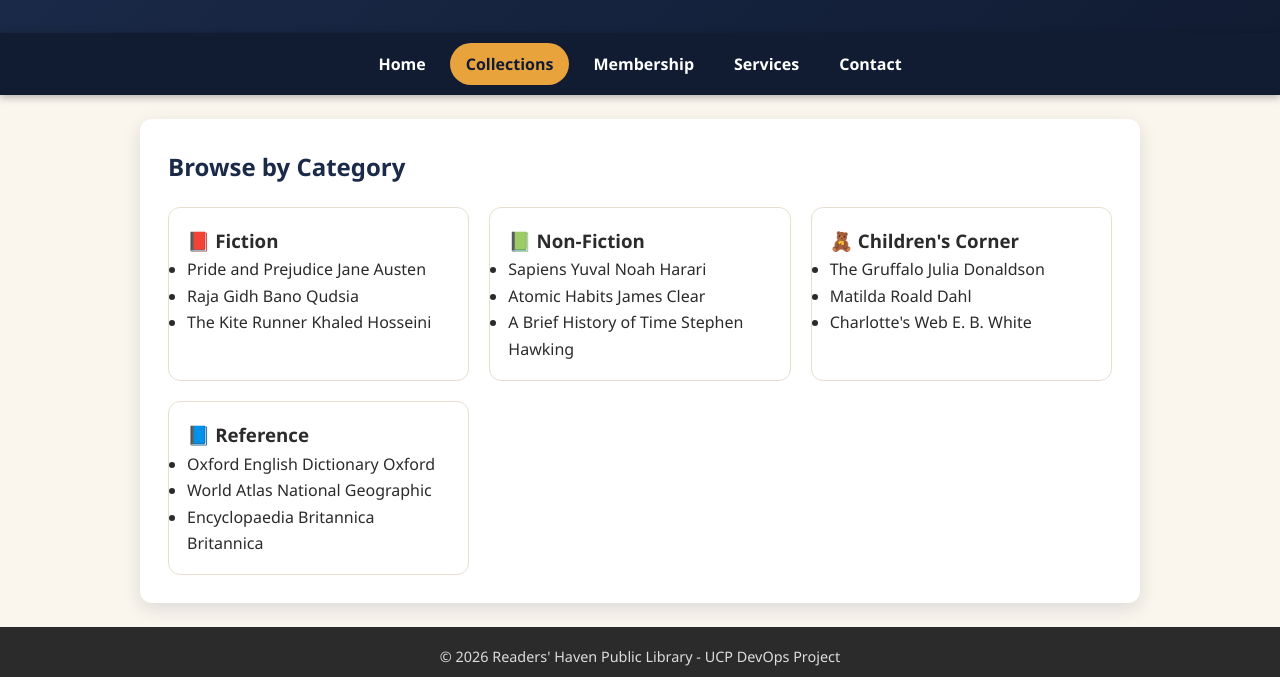
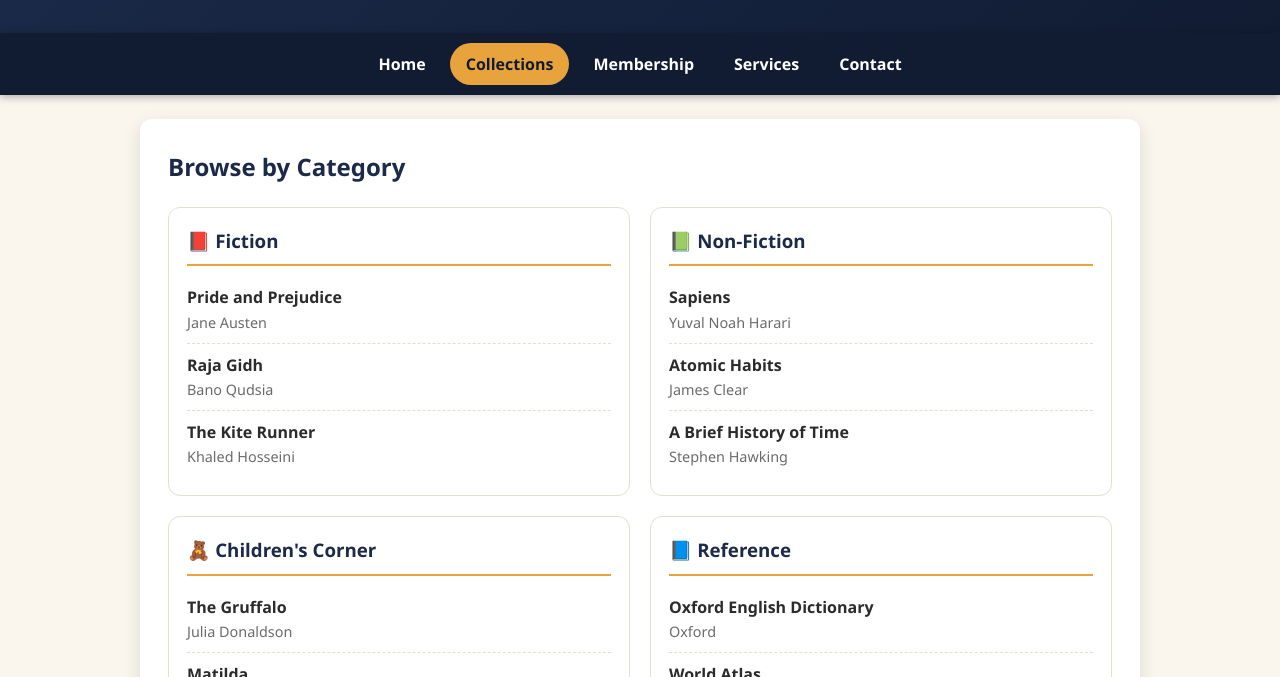
Before and after one commit to Devops-7th/readers-haven-library, a website: page src/collections.html in a window 1280 px wide. Shown: the part 123-800 px from the top of the page. Drawn offline with Linux system fonts and the light colour scheme.

Commit message:
style(collections): add category card styles

```diff
--- a/styles/style.css
+++ b/styles/style.css
@@ -228,3 +228,40 @@ footer {
     font-size: 1.4rem;
   }
 }
+/* ===== Collections Page (Member 1 - Ali Imtiaz) ===== */
+.collections-page .grid-container {
+  grid-template-columns: repeat(2, 1fr);
+}
+
+.collections-page .card h3 {
+  color: var(--navy);
+  border-bottom: 2px solid var(--amber);
+  padding-bottom: 8px;
+  margin-bottom: 10px;
+}
+
+.collections-page .card ul {
+  list-style: none;
+}
+
+.collections-page .card li {
+  padding: 8px 0;
+  border-bottom: 1px dashed var(--border);
+  font-weight: 600;
+}
+
+.collections-page .card li:last-child {
+  border-bottom: none;
+}
+
+.collections-page .author {
+  display: block;
+  font-weight: 400;
+  font-size: 0.9rem;
+  color: var(--muted);
+}
+@media (max-width: 600px) {
+  .collections-page .grid-container {
+    grid-template-columns: 1fr;
+  }
+}
```
